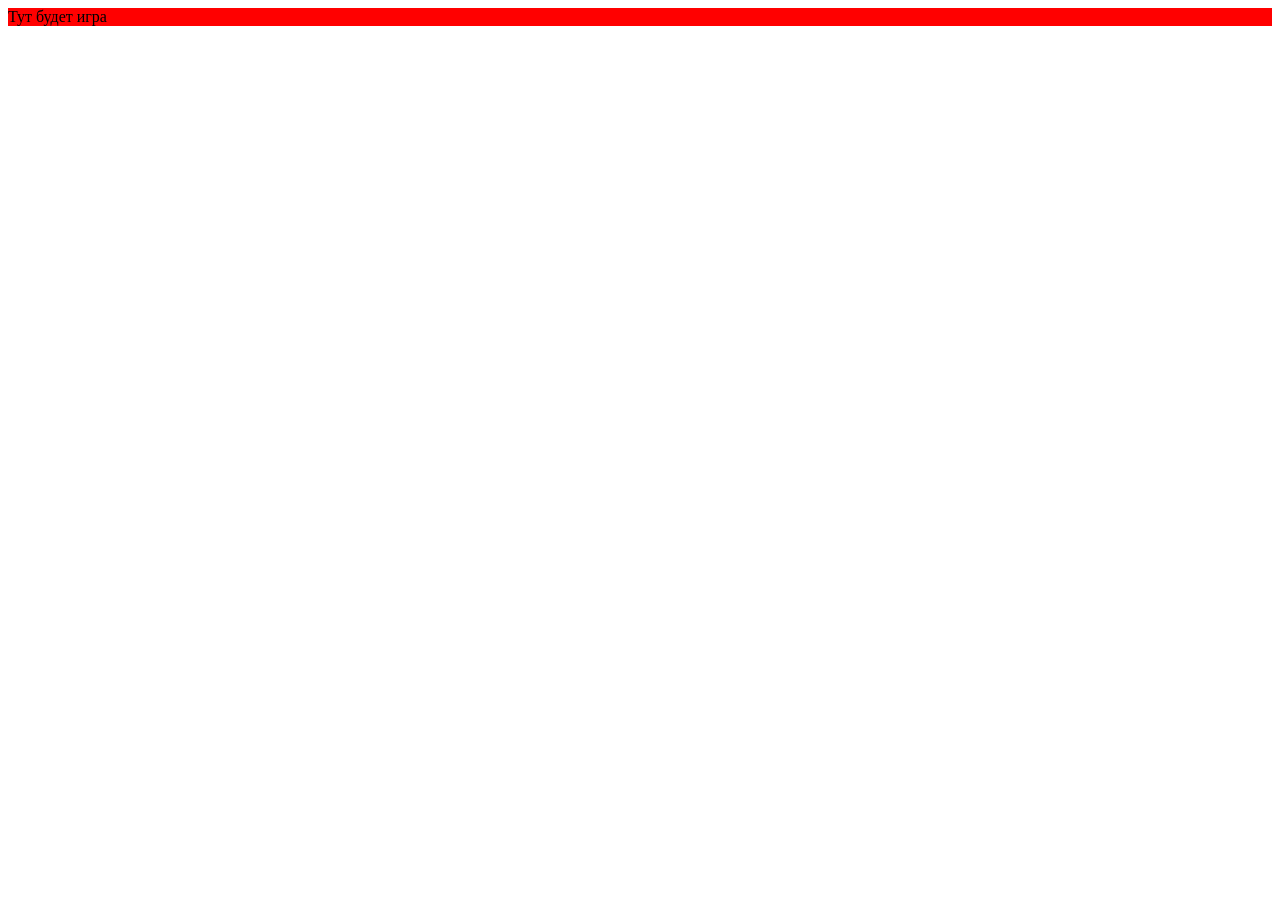
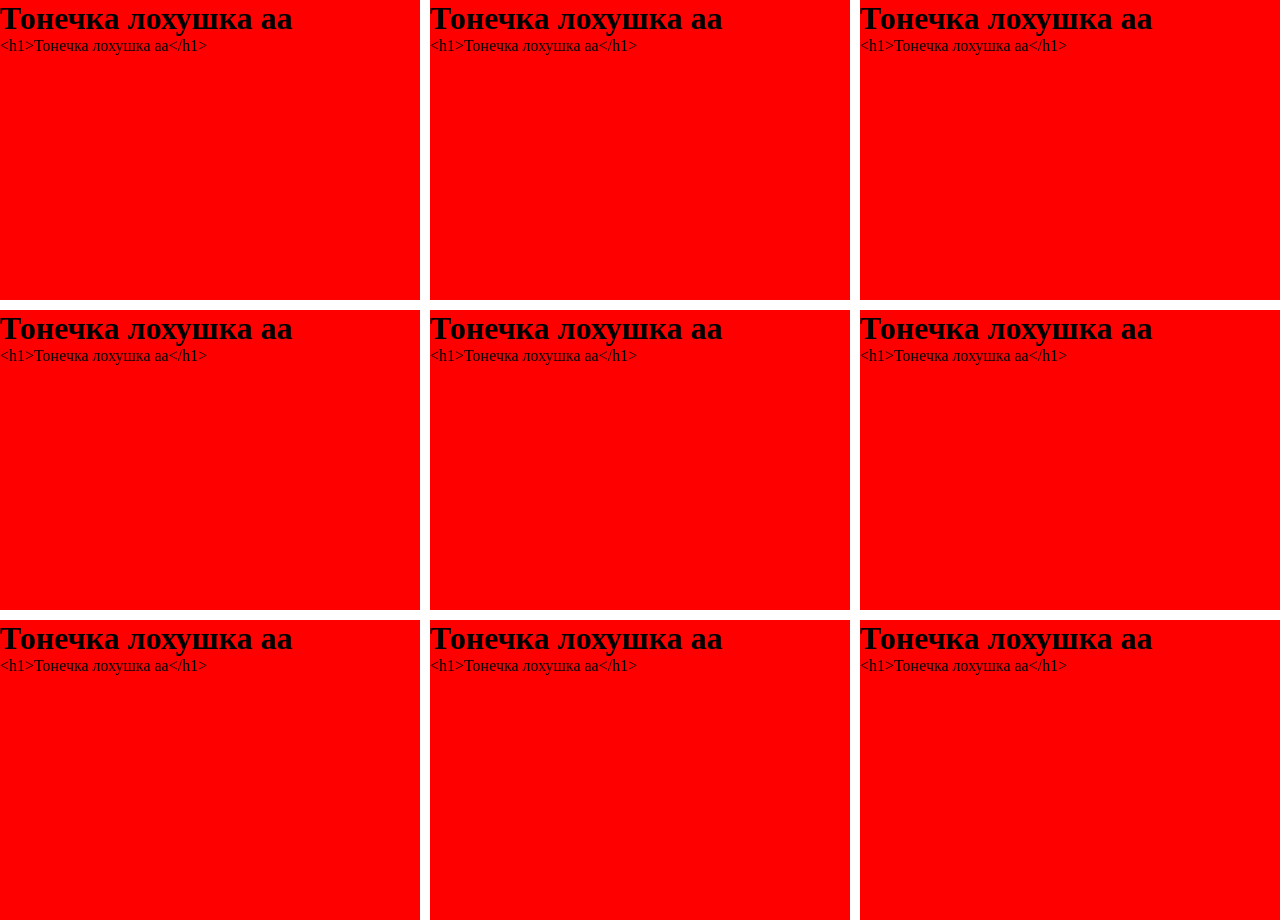
Before and after one commit to Doctor156/card-game, a Vue app: page / in a window 1280 px wide. Before the commit the page ends 800 px from the top, so only its background shows below. Built offline with nearby package versions, Linux system fonts and the light colour scheme.

Commit message:
* base styles, components, packages and interfaces

```diff
--- a/package.json
+++ b/package.json
@@ -18,6 +18,8 @@
     "@babel/core": "^7.21.3",
     "@babel/eslint-parser": "^7.21.3",
     "@types/vue-select": "^2.5.1",
+    "@typescript-eslint/eslint-plugin": "^5.55.0",
+    "@typescript-eslint/parser": "^5.55.0",
     "@vue/cli-plugin-babel": "~5.0.8",
     "@vue/cli-plugin-eslint": "~5.0.8",
     "@vue/cli-service": "~5.0.8",
--- a/src/App.vue
+++ b/src/App.vue
@@ -1,5 +1,5 @@
 <template>
-    <CardsGame msg="Welcome to Your Vue.js App"/>
+    <CardsGame />
 </template>
 
 <script lang="ts">
--- a/src/components/CardsGame.vue
+++ b/src/components/CardsGame.vue
@@ -1,6 +1,11 @@
 <template>
   <div class="card-game__wrapper">
-    Тут будет игра
+    <div v-for="index in 9" :key="index" class="card-game__card" :ref="index" @click="makeCardActive(index)">
+      <div class="card-game__card-content-wrapper">
+        <div class="card-game__front-content" v-html="content" />
+        <div class="card-game__back-content">{{content}}</div>
+      </div>
+    </div>
   </div>
 </template>
 
@@ -9,17 +14,37 @@
 import {Vue} from 'vue-property-decorator';
 
 export default class CardsGame extends Vue {
-  // @Prop({}) came!: ;
+  makeCardActive(ev) {
+    console.log(ev.target.class)
+  }
 
-  created() {
-
+  get content() {
+    return '<h1>Тонечка лохушка аа</h1>'
   }
 }
 </script>
 
-<style lang="scss" scoped>
+<style lang="scss" >
+* {
+  margin: 0;
+  padding: 0;
+  box-sizing: border-box;
+}
+
 .card-game {
+  display: flex;
+  font-size: 14px;
+
   &__wrapper {
+    display: grid;
+    grid-template-columns: repeat(3, 1fr);
+    width: 100%;
+    grid-gap: 10px;
+  }
+
+  &__card {
+    width: 100%;
+    height: 300px;
     background-color: red;
   }
 }
--- /dev/null
+++ b/src/types/TCard.ts
@@ -0,0 +1,4 @@
+export interface TCard {
+    type: string,
+    src?: string,
+}
```
Also changed, not shown: 2 other files (tests, documents, lock files or other folders).
